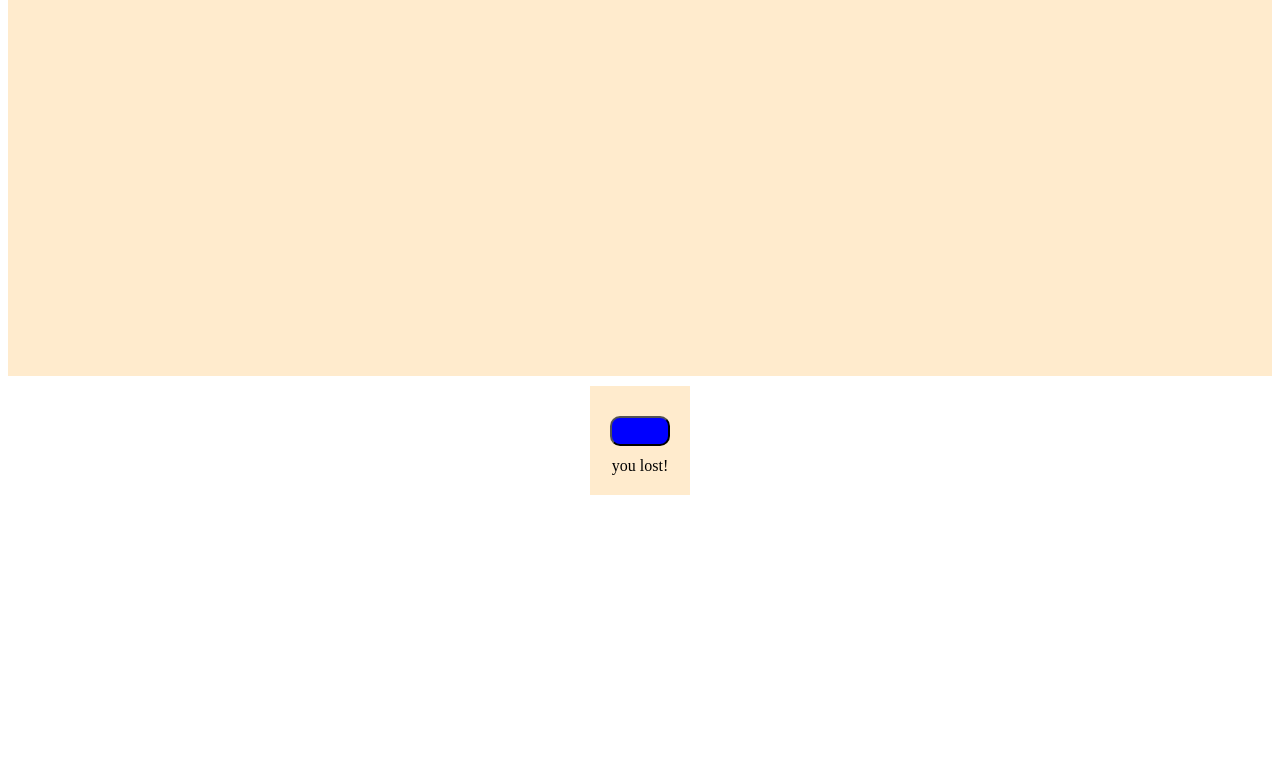
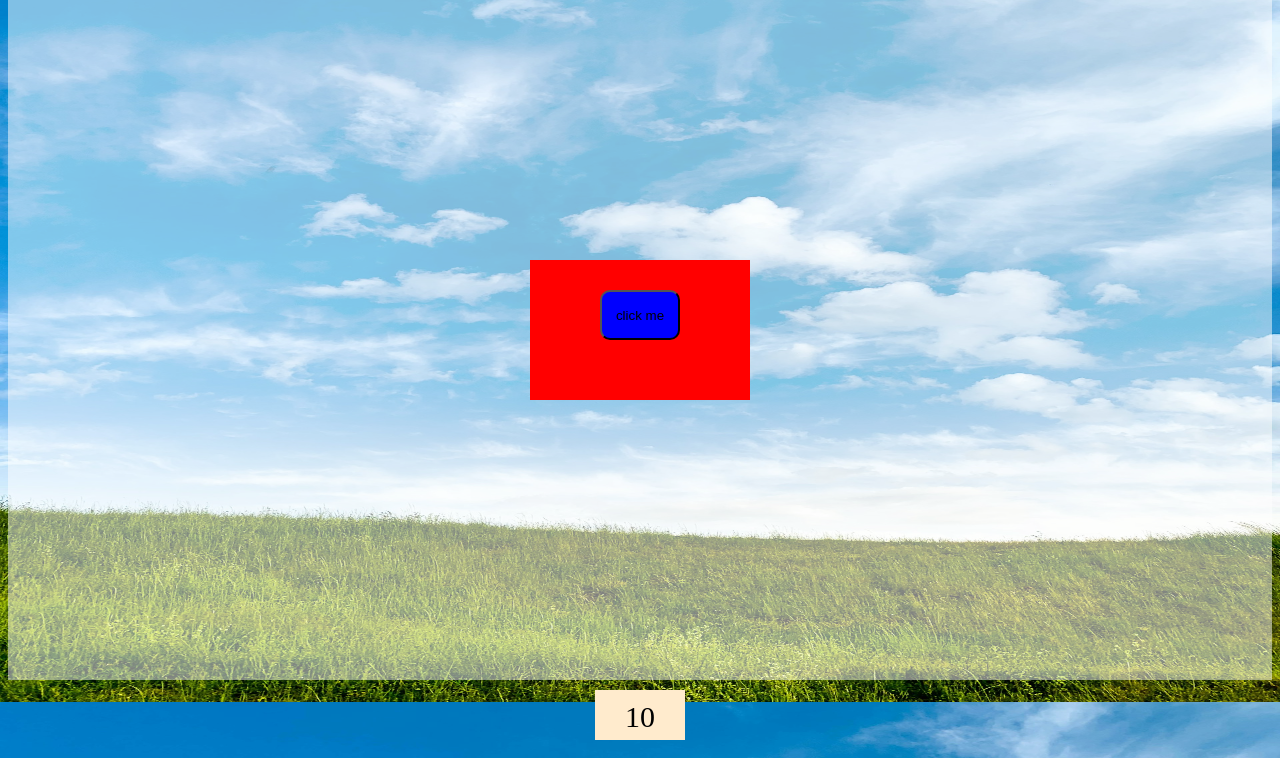
Before and after one commit to Jinhee-Bae/Frontend-browser, a plain HTML site: page game/index(game).html in a window 1280 px wide. Shown: the part 98-856 px from the top of the page. Before the commit the page ends 800 px from the top, so only its background shows below. Drawn offline with Linux system fonts and the light colour scheme.

Commit message:
Game(markup)

```diff
--- a/game/index(game).html
+++ b/game/index(game).html
@@ -7,13 +7,63 @@
     <link rel="stylesheet" href="style(game).css" />
     <title>Game</title>
   </head>
-  <body>
+  <body class="background" background="images/sky.jpg">
     <span class="timer">0:0</span><br />
+    <div class="field">
+      <!-- <img
+        class="bird"
+        src="images/bird3.png"
+        alt=""
+        width="300"
+        height="150" />
+      <img
+        class="bird"
+        src="images/bird3.png"
+        alt=""
+        width="300"
+        height="150" />
+      <img
+        class="bird"
+        src="images/bird3.png"
+        alt=""
+        width="300"
+        height="150" />
+      <img
+        class="bird"
+        src="images/bird3.png"
+        alt=""
+        width="300"
+        height="150" />
+
+      <img
+        id="ballon"
+        src="images/balloon.png"
+        alt=""
+        width="100"
+        height="150" />
+      <img
+        id="ballon"
+        src="images/balloon.png"
+        alt=""
+        width="100"
+        height="150" />
+      <img
+        id="ballon"
+        src="images/balloon.png"
+        alt=""
+        width="100"
+        height="150" />
+      <img
+        id="ballon"
+        src="images/balloon.png"
+        alt=""
+        width="100"
+        height="150" /> -->
+      <div id class="alert">
+        <form action=""><button class="roll-back">click me</button><br /></form>
+        <!-- <span class="title">you lost! </span> -->
+      </div>
+    </div>
     <span class="counter">10</span>
-    <div class="field">field</div>
-    <div class="alert">
-      <button class="roll-back"></button><br />
-      <span class="title">you lost! </span>
-    </div>
   </body>
 </html>
--- a/game/main(game).js
+++ b/game/main(game).js
@@ -0,0 +1,47 @@
+const button = document.querySelector('.roll-back');
+const alert = document.querySelector('.alert');
+
+button.addEventListener('click', (event) => {
+  event.preventDefault();
+  alert.style.display = 'none';
+  handleButtonClick(event);
+});
+
+function randomPosition() {
+  // Math.floor()를 사용하여 정수 값을 반환
+  return Math.floor(12 * Math.random() * 100);
+}
+
+function handleButtonClick(event) {
+  event.preventDefault(); // 폼 제출 방지
+
+  for (let i = 0; i < 6; i++) {
+    let img1 = document.createElement('img');
+    img1.className = 'img01';
+    img1.src = 'images/bird3.png';
+    img1.style.position = 'absolute';
+    // 각 이미지마다 랜덤 위치를 따로 계산
+    img1.style.width = '60px';
+    img1.style.height = '30px';
+    img1.style.top = randomPosition() + 'px';
+    img1.style.left = randomPosition() + 'px';
+
+    // 생성한 이미지를 .field 요소에 추가
+    document.querySelector('.field').appendChild(img1);
+  }
+
+  for (let i = 0; i < 6; i++) {
+    let img2 = document.createElement('img');
+    img2.className = 'img01';
+    2;
+    img2.src = 'images/balloon.png';
+    img2.style.position = 'absolute';
+    // 각 이미지마다 랜덤 위치를 따로 계산
+    img2.style.width = '40px';
+    img2.style.height = '50px';
+    img2.style.top = randomPosition() + 'px';
+    img2.style.left = randomPosition() + 'px';
+
+    document.querySelector('.field').appendChild(img2);
+  }
+}
--- a/game/style(game).css
+++ b/game/style(game).css
@@ -3,29 +3,56 @@ body {
   text-align: center;
 }
 
-span {
+.background {
+  background-repeat: no-repeat;
+  background-size: 100% 100%;
+  background-attachment: fixed;
+}
+
+.timer,
+.counter {
+  font-size: 30px;
+  height: 40px;
+  width: 90px;
+  text-align: center;
+  margin-bottom: 10px;
+  padding-top: 10px;
+}
+
+span.timer,
+span.counter {
   display: inline-block;
   background-color: blanchedalmond;
   margin-top: 10px;
 }
 
-div {
-  background-color: blanchedalmond;
-  margin-top: 10px;
-}
-div.alert {
-  display: inline-block;
-  padding: 20px 20px;
-}
 button {
   background-color: blue;
-  width: 60px;
-  height: 30px;
+  width: 80px;
+  height: 50px;
   border-radius: 10px;
   margin-top: 10px;
 }
 
 .field {
-  with: 100%;
-  height: 400px;
+  position: relative;
+  width: 100%;
+  height: 700px;
+  background-color: rgba(255, 255, 255, 0.5);
+  justify-content: center;
+  align-items: center;
 }
+
+.alert {
+  position: absolute;
+  font-size: 30px;
+  width: 180px;
+  height: 100px;
+  top: 50%;
+  left: 50%;
+  padding: 20px 20px;
+  text-align: center;
+  background-color: red;
+  transform: translate(-50%, -50%);
+  opacity: 1;
+}
```
Also changed, not shown: game/game/images/sky.jpg (added), game/images/balloon.png (added), game/images/bird.png (added), game/images/bird2.png (added), game/images/bird3.png (added), game/images/sky.jpg (added).
